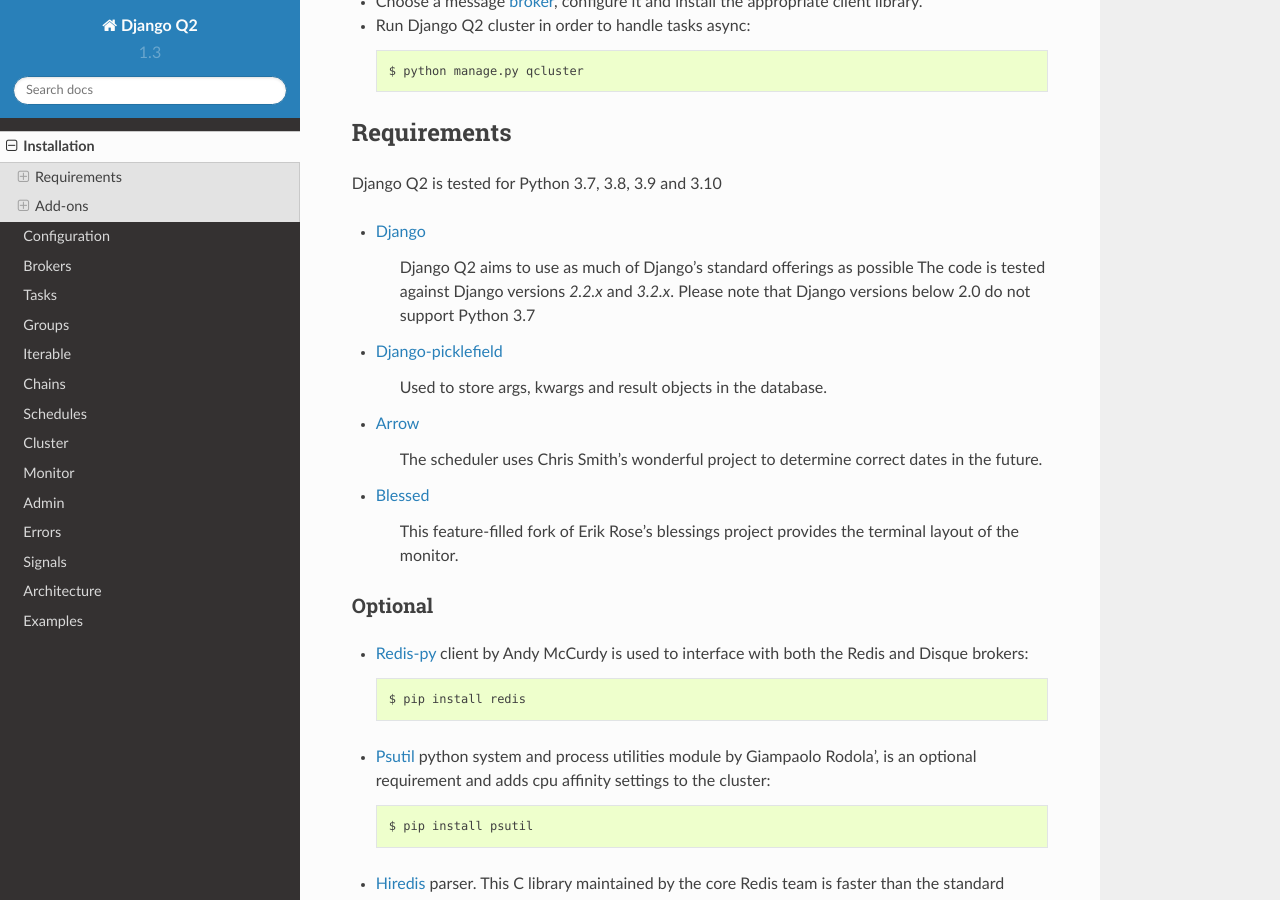
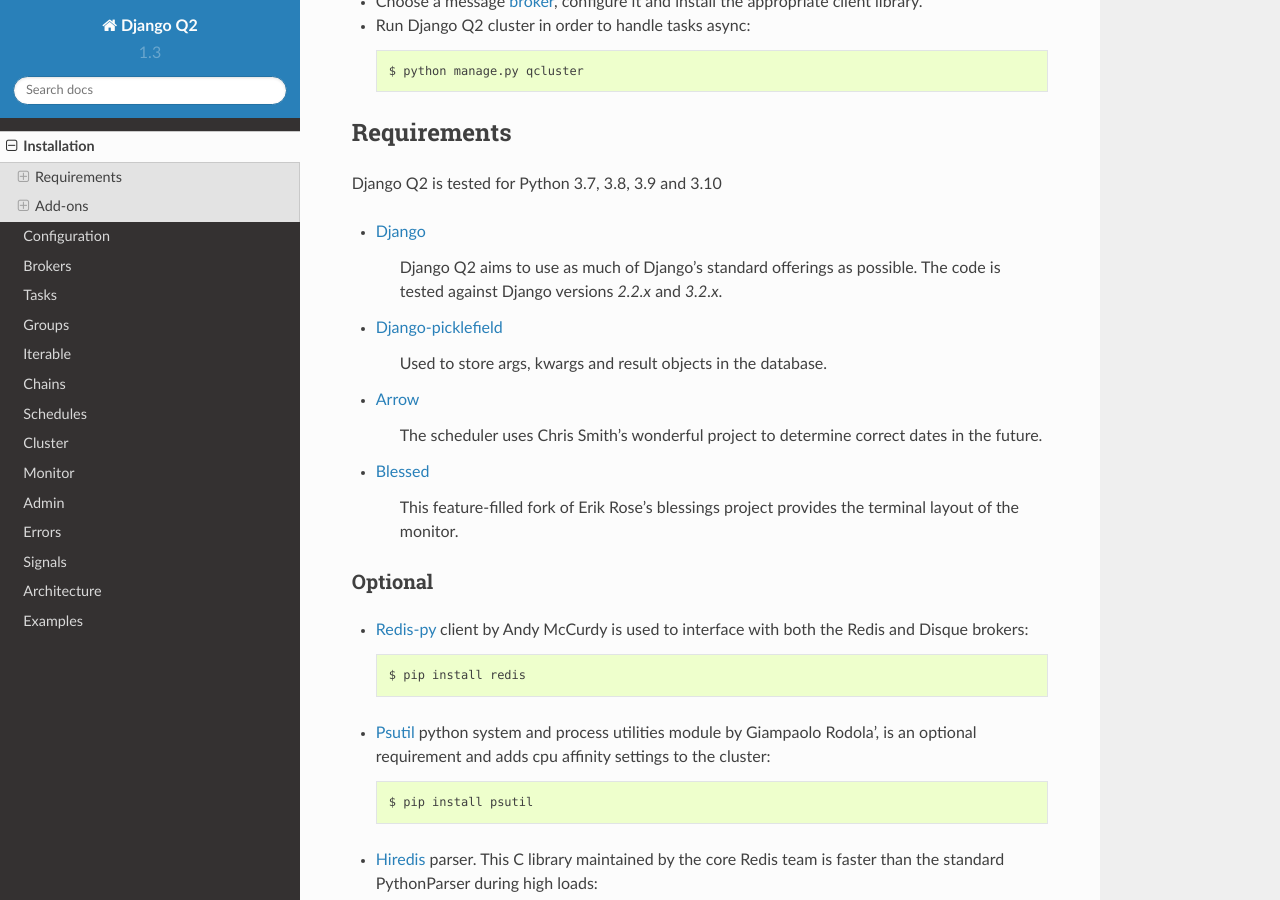
Before and after one commit to Koed00/django-q, a Sphinx documentation site: the page built from docs/install.rst, in a window 1280 px wide and 900 px high, scrolled down 530 px. Built offline with Sphinx 7.4.7 and the Read the Docs theme 2.0.0, drawn with Linux system fonts in a browser that asks for light colours; some of the changed text lies outside the part shown.

Commit message:
Fix install command and remove old warnings (#16)
* fix django q2 install command and remove space

* remove warnings for very old versions

```diff
--- a/README.rst
+++ b/README.rst
@@ -60,7 +60,7 @@
 
     $ python manage.py migrate
 
--  Choose a message `broker <https://django-q2.readthedocs.org/en/latest/brokers.html>`__ , configure and install the appropriate client library.
+-  Choose a message `broker <https://django-q2.readthedocs.org/en/latest/brokers.html>`__, configure and install the appropriate client library.
 
 Read the full documentation at `https://django-q2.readthedocs.org <https://django-q2.readthedocs.org>`__
 
--- a/docs/group.rst
+++ b/docs/group.rst
@@ -48,11 +48,6 @@
 
 
 Getting results by using :func:`result_group` is of course much faster than using :func:`fetch_group`, but it doesn't offer the benefits of Django's queryset functions.
-
-.. note::
-
-   Calling ``Queryset.values`` for the result on Django 1.7 or lower will return a list of encoded results.
-   If you can't upgrade to Django 1.8, use list comprehension or an iterator to return decoded results.
 
 You can also access group functions from a task result instance:
 
--- a/docs/install.rst
+++ b/docs/install.rst
@@ -31,9 +31,8 @@
 
 -  `Django <https://www.djangoproject.com>`__
 
-    Django Q2 aims to use as much of Django's standard offerings as possible
+    Django Q2 aims to use as much of Django's standard offerings as possible.
     The code is tested against Django versions `2.2.x` and `3.2.x`.
-    Please note that Django versions below 2.0 do not support Python 3.7
 
 -  `Django-picklefield <https://github.com/gintas/django-picklefield>`__
 
@@ -135,11 +134,6 @@
 Current tests are performed with 3.7, 3.8, 3.9 and 3.10
 If you do encounter any regressions with earlier versions, please submit an issue on `github <https://github.com/GDay/django-q2>`__
 
-.. note::
-
-    Django releases before 1.11 are not supported on Python 3.6
-    Django releases before 2.0 are not supported on Python 3.7
-
 Open-source packages
 ~~~~~~~~~~~~~~~~~~~~
 Django Q2 is always tested with the latest versions of the required and optional Python packages. We try to keep the dependencies as up to date as possible.
```
Also changed, not shown: other parts of README.rst (+1 -1 lines).
